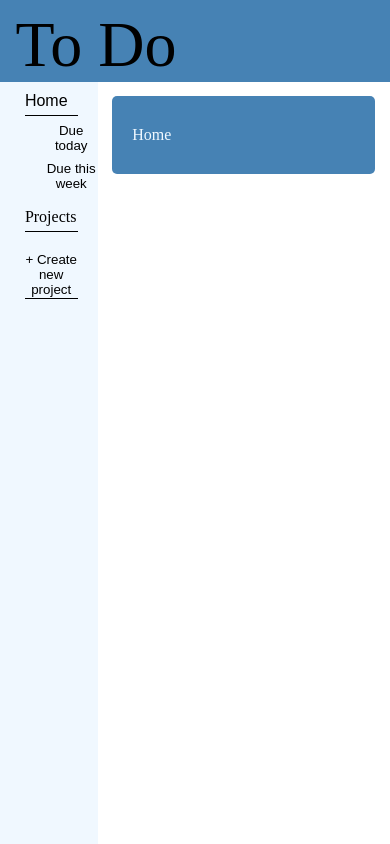
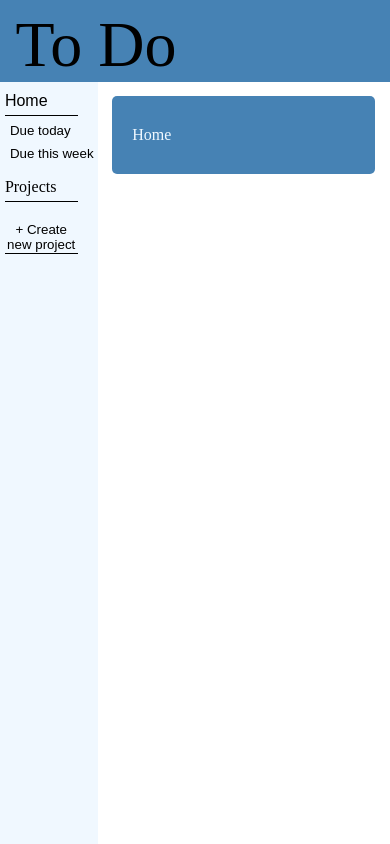
Before and after one commit to Billy-Dins/todo-list, a website built with webpack: page dist/index.html in a window 390 px wide. Built offline with Linux system fonts and the light colour scheme.

Commit message:
fixed mobile sizing

```diff
--- a/src/style.scss
+++ b/src/style.scss
@@ -10,7 +10,7 @@ body {
 }
 ul {
   margin-top: 0px;
-  list-style-position: inside;
+  padding-left: 5px;
 }
 li {
   list-style: none;
@@ -34,10 +34,14 @@ nav {
   padding: 5% 0 5% 5%;
   background-color: $nav-bg-color;
 }
+#nav-content {
+  position: sticky;
+  top: 0;
+}
 #home-title {
   padding-top: 5px;
   padding-bottom: 5px;
-  margin: 0px 20px 0px 20px;
+  margin: 0px 20px 0px 0px;
   border-bottom: 1px solid black
 }
 #home-btn {
@@ -48,7 +52,7 @@ nav {
 }
 #nav-projects-title {
   padding-bottom: 5px;
-  margin: 0px 20px 0px 20px;
+  margin: 0px 20px 0px 0px;
   font-size: 1rem;
   border-bottom: 1px solid black;
 }
@@ -60,7 +64,7 @@ nav {
 }
 #create-project-container {
   padding: 0px;
-  margin: 0px 20px 0px 20px;
+  margin: 0px 20px 0px 0px;
   border-bottom: 1px solid black;
 }
 #new-project-content {
```
Also changed, not shown: dist/index.html, dist/main.js.
